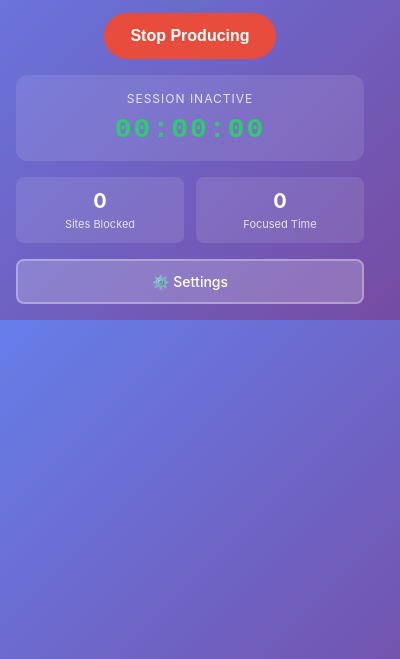
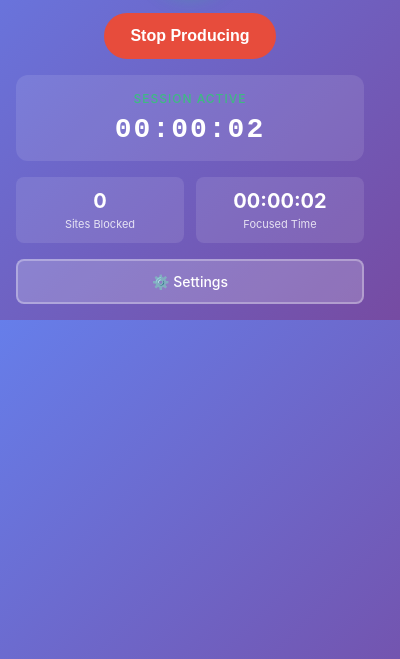
Before and after one commit to adrian1715/producer-extension, a browser extension: page popup.html in a window 400 px wide. Both pictures are taken after a click on the button "Start Producing". Shown: the part 185-844 px from the top of the page. Drawn offline with Linux system fonts and the light colour scheme.

Commit message:
adding timer logic

```diff
--- a/popup.html
+++ b/popup.html
@@ -22,7 +22,6 @@
       .header {
         padding: 16px 16px 0 16px;
         text-align: center;
-        /* border-bottom: 1px solid rgba(255, 255, 255, 0.1); */
       }
 
       .logo {
@@ -79,11 +78,15 @@
         text-align: center;
       }
 
+      .session-status-text {
+        color: #e74c3c;
+        font-weight: 500;
+      }
+
       .session-timer {
         font-size: 28px;
         font-weight: 700;
         font-family: "Courier New", monospace;
-        color: #2ecc71;
         margin: 8px 0 0 0;
         letter-spacing: 2px;
       }
@@ -294,7 +297,9 @@
 
       <div class="session-status">
         <div class="session-label">
-          <span id="sessionStatusText">Session Inactive</span>
+          <span id="sessionStatusText" class="session-status-text"
+            >Session Inactive</span
+          >
         </div>
         <div class="session-timer" id="sessionTimer">00:00:00</div>
       </div>
@@ -305,7 +310,7 @@
           <div class="stat-label">Sites Blocked</div>
         </div>
         <div class="stat-card">
-          <div class="stat-number" id="sessionBlocks">00h00min</div>
+          <div class="stat-number" id="focusedTime">00h00min</div>
           <div class="stat-label">Focused Time</div>
         </div>
       </div>
--- a/popup.js
+++ b/popup.js
@@ -3,6 +3,9 @@ class ProducerPopup {
     this.isActive = false;
     this.rules = [];
     this.sessionBlocks = 0;
+    this.sessionTime = 0; // in seconds
+    this.focusedTime = 0; // in seconds
+    this.timerInterval = null; // Add timer interval property
 
     this.initializeElements();
     this.bindEvents();
@@ -20,6 +23,9 @@ class ProducerPopup {
     this.ruleCount = document.getElementById("ruleCount");
     this.blockedCount = document.getElementById("blockedCount");
     this.sessionBlocksEl = document.getElementById("sessionBlocks");
+    this.sessionStatusText = document.getElementById("sessionStatusText");
+    this.sessionTimerEl = document.getElementById("sessionTimer");
+    this.focusedTimeEl = document.getElementById("focusedTime");
   }
 
   bindEvents() {
@@ -36,13 +42,22 @@ class ProducerPopup {
         "isActive",
         "rules",
         "sessionBlocks",
+        "sessionTime",
+        "focusedTime",
       ]);
 
       this.isActive = data.isActive || false;
       this.rules = data.rules || [];
       this.sessionBlocks = data.sessionBlocks || 0;
+      this.sessionTime = data.sessionTime || 0;
+      this.focusedTime = data.focusedTime || 0;
 
       this.updateUI();
+
+      // If active state was restored, restart the timer
+      if (this.isActive) {
+        this.startTimer();
+      }
     } catch (error) {
       console.error("Failed to load state:", error);
     }
@@ -54,6 +69,8 @@ class ProducerPopup {
         isActive: this.isActive,
         rules: this.rules,
         sessionBlocks: this.sessionBlocks,
+        sessionTime: this.sessionTime,
+        focusedTime: this.focusedTime,
       });
 
       // Notify background script of changes
@@ -72,6 +89,9 @@ class ProducerPopup {
 
     if (this.isActive) {
       this.sessionBlocks = 0;
+      this.startTimer(); // Start timer when focus mode is activated
+    } else {
+      this.stopTimer(); // Stop timer when focus mode is deactivated
     }
 
     await this.saveState();
@@ -97,11 +117,85 @@ class ProducerPopup {
 
     // Update stats
     this.blockedCount.textContent = this.rules.length;
-    this.sessionBlocksEl.textContent = this.sessionBlocks;
+    // this.sessionBlocksEl.textContent = this.sessionBlocks;
     this.ruleCount.textContent = this.rules.length;
 
     // Update rules list
     this.renderRulesList();
+
+    // Update timer display
+    this.updateTimerDisplay();
+
+    // Update session status text
+    this.sessionStatusText.textContent = this.isActive
+      ? "Session Active"
+      : "Session Inactive";
+    this.sessionStatusText.style.color = this.isActive ? "#2ecc71" : "#e74c3c";
+  }
+
+  // initiate timer
+  startTimer() {
+    // Clear any existing timer
+    if (this.timerInterval) clearInterval(this.timerInterval);
+    this.sessionTime = 0;
+
+    // Reset timer if starting fresh
+    if (!this.isActive || this.focusedTime === 0) this.focusedTime = 0;
+
+    this.updateUI();
+
+    this.timerInterval = setInterval(() => {
+      this.sessionTime++;
+      this.focusedTime++;
+      this.updateTimerDisplay();
+
+      // Save focused time periodically (every minute)
+      if (this.focusedTime % 60 === 0) {
+        this.saveState();
+      }
+    }, 1000);
+  }
+
+  // stop timer
+  stopTimer() {
+    if (this.timerInterval) {
+      clearInterval(this.timerInterval);
+      this.timerInterval = null;
+    }
+
+    this.updateUI();
+
+    // Save final state when stopping
+    this.saveState();
+  }
+
+  // update timer display
+  updateTimerDisplay() {
+    if (this.sessionTimerEl && this.focusedTimeEl) {
+      const hours = Math.floor(this.sessionTime / 3600);
+      const minutes = Math.floor((this.sessionTime % 3600) / 60);
+      const seconds = this.sessionTime % 60;
+
+      // Format as HH:MM:SS
+      const sessionTimeString = `${hours.toString().padStart(2, "0")}:${minutes
+        .toString()
+        .padStart(2, "0")}:${seconds.toString().padStart(2, "0")}`;
+
+      const focusedTimeString = `${Math.floor(this.focusedTime / 3600)
+        .toString()
+        .padStart(2, "0")}:${Math.floor((this.focusedTime % 3600) / 60)
+        .toString()
+        .padStart(2, "0")}:${(this.focusedTime % 60)
+        .toString()
+        .padStart(2, "0")}`;
+
+      this.sessionTimerEl.textContent = sessionTimeString;
+      // focusedTime should be the total of all the sessionTimes together
+      this.focusedTimeEl.textContent = focusedTimeString;
+    }
+
+    if (this.sessionTimerEl && !this.isActive)
+      this.sessionTimerEl.textContent = "00:00:00";
   }
 
   addRule() {
@@ -194,6 +288,7 @@ class ProducerPopup {
       const removeBtn = document.createElement("button");
       removeBtn.className = "btn btn-danger";
       removeBtn.textContent = "✕";
+      removeBtn.style.padding = "8px 12px";
       removeBtn.addEventListener("click", () => {
         this.removeRule(rule.id);
       });
@@ -254,6 +349,7 @@ class ProducerPopup {
   }
 }
 
+// to change popup pages
 const settingsBtn = document.getElementById("settingsBtn");
 const closeSettingsBtn = document.getElementById("closeSettingsBtn");
 
```
